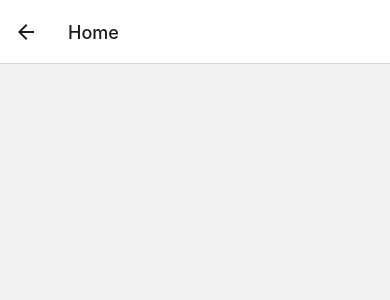
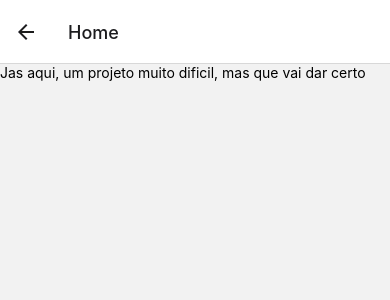
Before and after one commit to LucasM111/TamagoshExpo, a React Native app: screen /Home in a window 390 px wide. Shown: the top 300 px of the page. Built offline with nearby package versions, Linux system fonts and the light colour scheme.

Commit message:
Correção page Home
Corrigido a forma de enviar conteúdo para a pagina home

```diff
--- a/src/screens/Home.tsx
+++ b/src/screens/Home.tsx
@@ -1,11 +1,15 @@
 import React from "react";
-import { } from "react-native";
+import { SafeAreaView, Text } from "react-native";
 
 
 
 const Home = () => {
     return (
-        <></>
+        <SafeAreaView>
+            <Text>
+                Jas aqui, um projeto muito dificil, mas que vai dar certo
+            </Text>
+        </SafeAreaView>
     );
 }
 
--- a/src/screens/Login.tsx
+++ b/src/screens/Login.tsx
@@ -40,6 +40,10 @@ const Login = ({ navigation }: any) => {
     const [senha, setSenha] = useState<string>();
     const [hasError, setHasError] = useState(false);
 
+    const navegar = () => {
+        navigation.navigate('Home', { id: 1 });
+    }
+
     // Setando o Login
     const onChangeInput = (value: string) => {
         if (value.length <= 0) {
@@ -70,9 +74,7 @@ const Login = ({ navigation }: any) => {
             <TextInput secureTextEntry={true} placeholder="Digite sua Senha" style={style.textInput} value={senha} onChangeText={onChangeInputSenha} />
 
             <TouchableOpacity style={style.btnLogar}>
-                <Button onPress={() => {
-                    navigation.navigate('Home')
-                }} title="Logar" />
+                <Button onPress={navegar} title="Logar" />
             </TouchableOpacity>
 
         </SafeAreaView>
```
